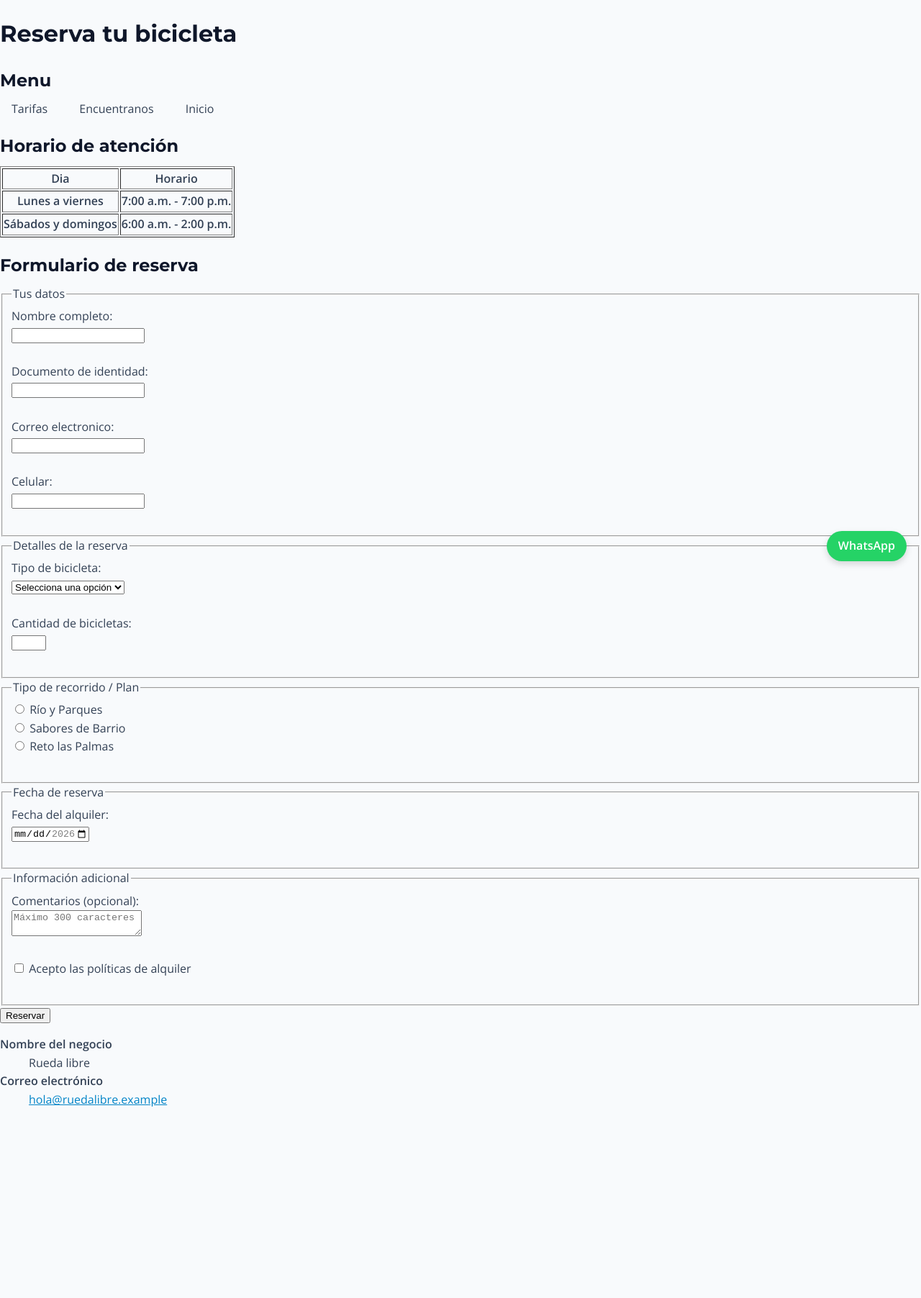
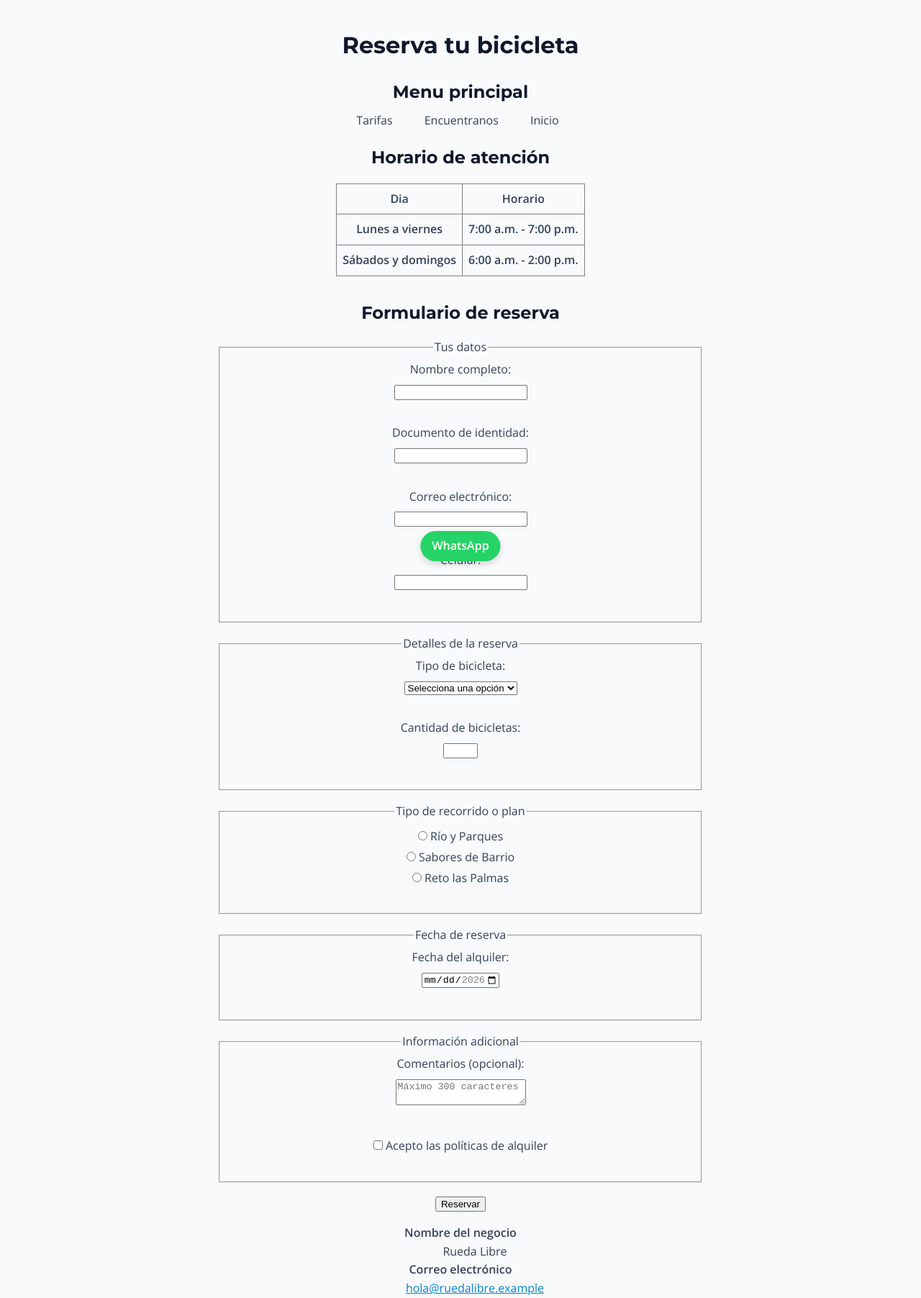
Before and after one commit to AndresFelipeOrozcoPaternina/rueda-libre, a plain HTML site: page paginas/reservas.html in a window 1280 px wide. Shown: the whole page at 72% size. Before the commit the page ends 1558 px from the top, so only its background shows below. Drawn offline with nearby package versions, Linux system fonts and the light colour scheme.

Commit message:
fix: corregir idioma y mejorar textos en varias páginas

```diff
--- a/css/styles.css
+++ b/css/styles.css
@@ -24,15 +24,69 @@ body {
   color: var(--color-texto);
   background-color: var(--color-fondo);
   margin: 0;
-  padding: 0;
+  padding: var(--espacio-md);
   line-height: 1.6;
+  text-align: center;
 }
 
 main {
   max-width: 67.5rem;
-  margin-left: auto;
-  margin-right: auto;
+  margin: 0 auto;
   padding: var(--espacio-md);
+}
+
+body > header,
+body > section,
+body > footer {
+  max-width: 67.5rem;
+  margin: 0 auto var(--espacio-lg);
+}
+
+img {
+  display: block;
+  max-width: 100%;
+  height: auto;
+  margin: var(--espacio-md) auto;
+}
+
+ul,
+ol {
+  list-style-position: inside;
+  padding: 0;
+}
+
+table {
+  margin: var(--espacio-md) auto;
+  border-collapse: collapse;
+}
+
+th,
+td {
+  padding: var(--espacio-sm);
+}
+
+form,
+fieldset {
+  margin: var(--espacio-md) auto;
+}
+
+fieldset {
+  max-width: 42rem;
+  text-align: center;
+}
+
+label {
+  display: inline-block;
+}
+
+input,
+select,
+textarea {
+  margin: var(--espacio-sm) auto;
+}
+
+textarea {
+  max-width: 100%;
 }
 
 .portada {
@@ -59,6 +113,7 @@ a:hover {
   list-style: none;
   padding: 0;
   margin: 0;
+  text-align: center;
 }
 
 #menu li {
@@ -99,7 +154,8 @@ a:hover {
 .btn-whatsapp {
   position: fixed;
   bottom: 20px;
-  right: 20px;
+  left: 50%;
+  transform: translateX(-50%);
   background-color: #25d366;
   color: #ffffff;
   font-weight: 600;
--- a/paginas/reservas.html
+++ b/paginas/reservas.html
@@ -1,10 +1,10 @@
 <!DOCTYPE html>
-<html lang="en">
+<html lang="es">
 <head>
     <meta charset="UTF-8">
     <meta name="viewport" content="width=device-width, initial-scale=1.0">
-    <title>Reserva Bicicleta</title>
-        <link rel="preconnect" href="https://fonts.googleapis.com">
+    <title>Reserva tu bicicleta | Rueda Libre</title>
+    <link rel="preconnect" href="https://fonts.googleapis.com">
     <link rel="preconnect" href="https://fonts.gstatic.com" crossorigin>
     <link href="https://fonts.googleapis.com/css2?family=Montserrat:wght@600;700&family=Open+Sans:wght@400;600&display=swap" rel="stylesheet">
     <link rel="stylesheet" href="../css/styles.css">
@@ -12,7 +12,7 @@
 <body>
     <h1>Reserva tu bicicleta</h1>
 
-    <h2>Menu</h2>
+    <h2>Menu principal</h2>
     <nav>
          <ul id="menu">
             <li><a href="./tarifas.html">Tarifas</a></li>
@@ -40,7 +40,7 @@
     <section>
 
         <h2>Formulario de reserva</h2>
-<form action="/paginas/Reservas.html" method="post">
+<form action="./reservas.html" method="post">
 
 
     <fieldset>
@@ -58,11 +58,11 @@
         <br>
 
 
-        <label for="email">Correo electronico:</label><br>
-        <input type="email" id="email" name="email" title="Debe ingresar un correo electrónico válido" required><br><br>
+        <label for="email">Correo electrónico:</label><br>
+        <input type="email" id="email" name="email" title="Escribe una dirección de correo válida, por ejemplo nombre@correo.com" required><br><br>
 
         <label for="telefono">Celular:</label><br>
-        <input type="tel" id="telefono" name="telefono" pattern="3[0-9]{9}" title="Debe tener 10 dígitos y comenzar por 3" required ><br><br>
+        <input type="tel" id="telefono" name="telefono" pattern="3[0-9]{9}" title="Escribe los 10 dígitos de tu celular; debe comenzar por 3 y no incluir espacios" required><br><br>
     </fieldset>
 
 
@@ -89,7 +89,7 @@
 
 
     <fieldset>
-        <legend>Tipo de recorrido / Plan</legend>
+        <legend>Tipo de recorrido o plan</legend>
 
         <input type="radio" id="recorrido1" name="recorrido" value="rio_parques" required>
         <label for="recorrido1">Río y Parques</label>
@@ -109,7 +109,7 @@
     <fieldset>
         <legend>Fecha de reserva</legend>
         <label for="fecha">Fecha del alquiler:</label><br>
-        <input type="date" id="fecha" name="fecha" min="2026-11-01" max="2026-12-31" title="Debe seleccionar una fecha entre el 1 de noviembre y el 31 de diciembre de 2026" required><br><br>
+        <input type="date" id="fecha" name="fecha" min="2026-11-01" max="2026-12-31" title="Elige una fecha de alquiler entre el 1 de noviembre y el 31 de diciembre de 2026" required><br><br>
     </fieldset>
 
 
@@ -117,7 +117,7 @@
         <legend>Información adicional</legend>
 
         <label for="comentarios">Comentarios (opcional):</label><br>
-        <textarea id="comentarios" name="comentarios"  maxlength="300" title="Se necesita mas de 300 caracteres" placeholder="Máximo 300 caracteres"></textarea>
+        <textarea id="comentarios" name="comentarios" maxlength="300" title="Cuéntanos cualquier detalle de tu reserva en un máximo de 300 caracteres" placeholder="Máximo 300 caracteres"></textarea>
         <br>
         <br>
 
@@ -132,7 +132,7 @@
     <footer>
         <dl>
             <dt><strong>Nombre del negocio</strong></dt>
-            <dd>Rueda libre</dd>
+            <dd>Rueda Libre</dd>
             <dt><strong>Correo electrónico</strong></dt>
             <dd><a href="mailto:hola@ruedalibre.example">hola@ruedalibre.example</a></dd>
         </dl>
```
Also changed, not shown: index.html (+12 -12 lines), paginas/encuentranos.html (+14 -8 lines), paginas/tarifas.html (+13 -13 lines).
